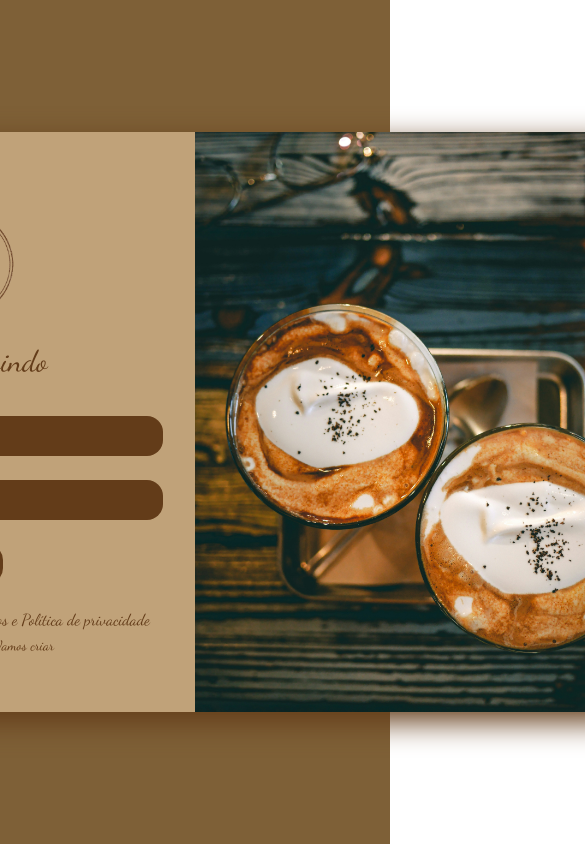
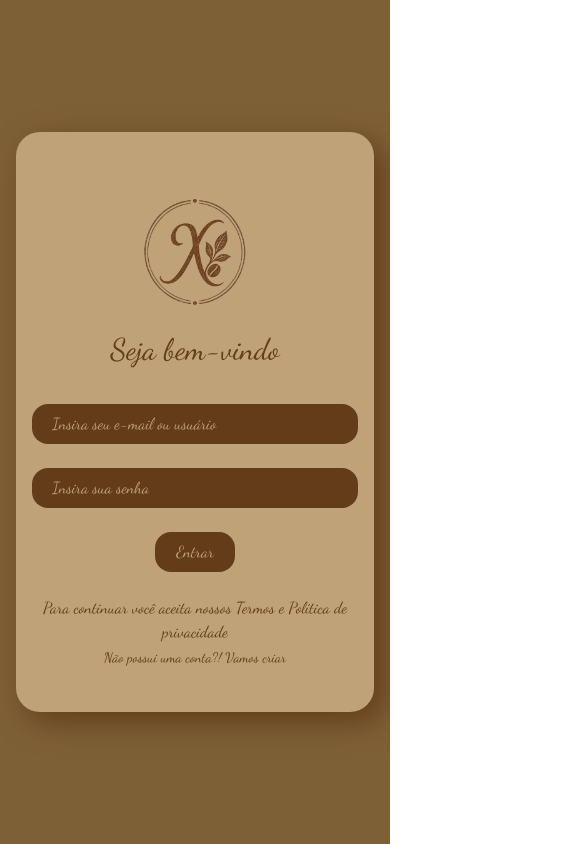
Before and after one commit to ArchanjoMiguel07/Cafeteria_xamego, a Next.js app: page /logIn_singUp in a window 390 px wide. Shown: the top 844 px of the page, 585 px wide, since content can reach past the window. Built offline with nearby package versions, Linux system fonts and the light colour scheme.

Commit message:
Responsividade da página de login.

```diff
--- a/src/app/logIn_singUp/page.js
+++ b/src/app/logIn_singUp/page.js
@@ -60,9 +60,9 @@ export default function LoginPage() {
   };
 
   return (
-    <main className="flex min-h-screen w-full flex-col justify-center items-center bg-[#7E6037]">
-      <div className="flex justify-center items-center h-[580px] w-[928px] rounded-[70px] mt-[20px] mb-[20px] bg-[#C0A279] shadow-[10px_10px_30px_#633c19] overflow-hidden">
-        <div className="flex flex-col justify-center items-center w-1/2 h-full text-[#633c19] font-dancing">
+    <main className="flex min-h-screen w-full flex-col justify-center items-center bg-[#7E6037] p-4">
+      <div className="flex flex-col md:flex-row justify-center items-center w-full md:max-w-4xl lg:max-w-5xl min-h-[580px] md:h-auto rounded-3xl md:rounded-[70px] my-8 bg-[#C0A279] shadow-[10px_10px_30px_#633c19] overflow-hidden">
+        <div className="flex flex-col justify-center items-center w-full md:w-1/2 h-full p-4 md:p-8 text-[#633c19] font-dancing">
           <img
             src="/simbolo_xamego_x.png"
             alt="Café com espuma"
@@ -76,14 +76,14 @@ export default function LoginPage() {
             <input
               type="text"
               placeholder="Insira seu e-mail ou usuário"
-              className="w-100 h-10 bg-[#633c19] placeholder-[#C0A279] rounded-2xl px-5 outline-none border-none focus:bg-[#e1c397] focus:text-[#663c19]"
+              className="w-full h-10 bg-[#633c19] placeholder-[#C0A279] rounded-2xl px-5 outline-none border-none focus:bg-[#e1c397] focus:text-[#663c19]"
               value={username} // Conecta o input ao estado
               onChange={(e) => setUsername(e.target.value)} // Atualiza o estado ao digitar
             />
             <input
               type="password" // Alterado para 'password' para ocultar a senha
               placeholder="Insira sua senha"
-              className="w-100 h-10 bg-[#633c19] placeholder-[#C0A279] rounded-2xl px-5 outline-none border-none focus:bg-[#e1c397] focus:text-[#663c19]"
+              className="w-full h-10 bg-[#633c19] placeholder-[#C0A279] rounded-2xl px-5 outline-none border-none focus:bg-[#e1c397] focus:text-[#663c19]"
               value={password} // Conecta o input ao estado
               onChange={(e) => setPassword(e.target.value)} // Atualiza o estado ao digitar
             />
@@ -96,7 +96,7 @@ export default function LoginPage() {
             Não possui uma conta?! Vamos criar
           </Link>
         </div>
-        <div className="w-1/2 h-full">
+        <div className="hidden md:block w-full md:w-1/2 h-full">
           <img
             src="/login.jpg"
             alt="Dois cafés com espuma na mesa"
```
